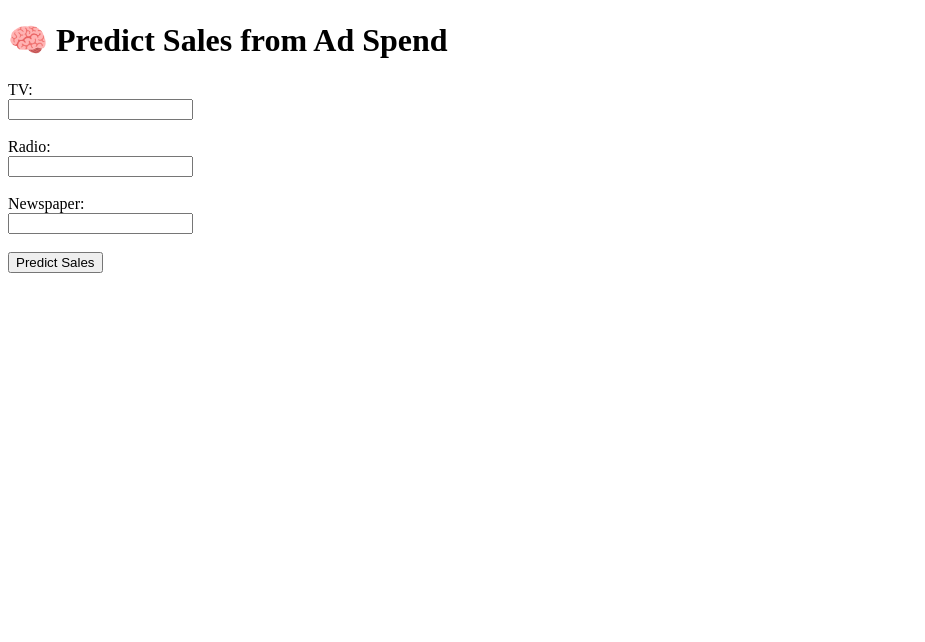
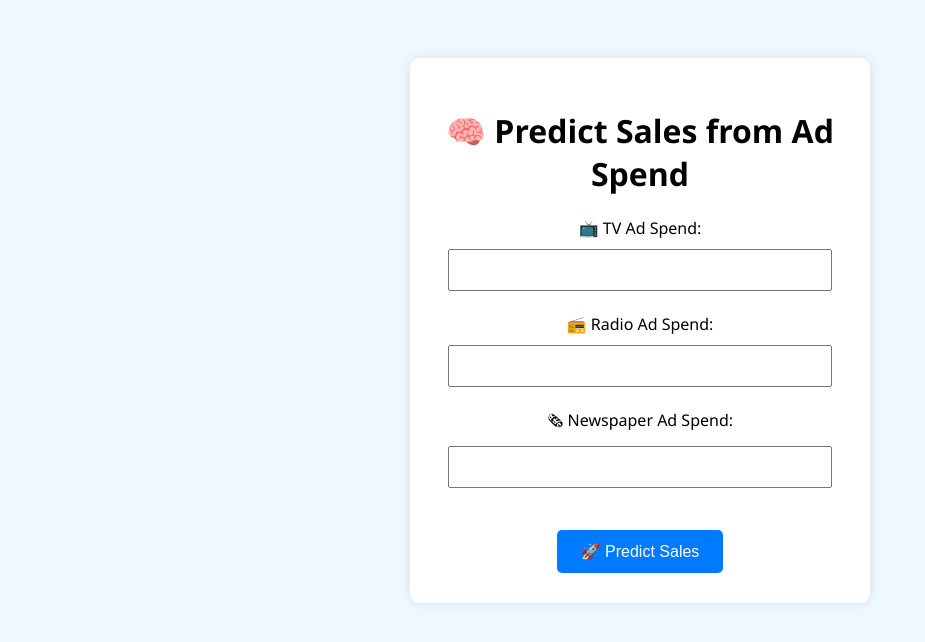
Before and after one commit to ajaychaudhary2/Sales-Prediction, a Flask app: page / in a window 1280 px wide. Shown: the top 642 px of the page, without its empty margins (0-925 px from the left). Run offline with Flask 3, Linux system fonts and the light colour scheme; parts of the project's set-up code (start-up, migrations or seed data) failed here and were passed over.

Commit message:
Final chnge in code

```diff
--- a/app.py
+++ b/app.py
@@ -1,11 +1,9 @@
-# app.py
-
 from flask import Flask, request, render_template
 import pickle
 
 app = Flask(__name__)
 
-# Load model
+# Load the model
 model = pickle.load(open("models/model.pkl", "rb"))
 
 @app.route("/")
@@ -18,8 +16,24 @@ def predict():
         tv = float(request.form["tv"])
         radio = float(request.form["radio"])
         news = float(request.form["news"])
-        prediction = model.predict([[tv, radio, news]])[0]
-        return f"<h2>📈 Predicted Sales: {prediction:.2f} units</h2><br><a href='/'>🔙 Back</a>"
+
+        # Coefficients
+        coef = model.coef_
+        intercept = model.intercept_
+
+        tv_contrib = coef[0] * tv
+        radio_contrib = coef[1] * radio
+        news_contrib = coef[2] * news
+        total = tv_contrib + radio_contrib + news_contrib + intercept
+
+        return render_template(
+            "result.html",
+            tv=tv, radio=radio, news=news,
+            tv_contrib=tv_contrib,
+            radio_contrib=radio_contrib,
+            news_contrib=news_contrib,
+            total=total
+        )
     except Exception as e:
         return f"<h2>Error: {e}</h2>"
 
--- a/templates/index.html
+++ b/templates/index.html
@@ -2,20 +2,54 @@
 <html>
 <head>
     <title>Sales Predictor</title>
+    <style>
+        body {
+            font-family: 'Segoe UI', sans-serif;
+            background-color: #f0f8ff;
+            text-align: center;
+            padding-top: 50px;
+        }
+        .box {
+            background-color: #fff;
+            padding: 30px;
+            margin: auto;
+            width: 400px;
+            border-radius: 10px;
+            box-shadow: 0px 0px 12px rgba(0,0,0,0.1);
+        }
+        input[type="number"] {
+            width: 90%;
+            padding: 10px;
+            margin-top: 10px;
+            font-size: 16px;
+        }
+        input[type="submit"] {
+            margin-top: 20px;
+            padding: 12px 24px;
+            background-color: #007bff;
+            color: white;
+            border: none;
+            font-size: 16px;
+            border-radius: 5px;
+            cursor: pointer;
+        }
+    </style>
 </head>
 <body>
+    <div class="box">
         <h1>🧠 Predict Sales from Ad Spend</h1>
         <form method="POST" action="/predict">
-        <label>TV:</label><br>
+            <label>📺 TV Ad Spend:</label><br>
             <input type="number" step="any" name="tv" required><br><br>
 
-        <label>Radio:</label><br>
+            <label>📻 Radio Ad Spend:</label><br>
             <input type="number" step="any" name="radio" required><br><br>
 
-        <label>Newspaper:</label><br>
+            <label>🗞 Newspaper Ad Spend:</label><br>
             <input type="number" step="any" name="news" required><br><br>
 
-        <input type="submit" value="Predict Sales">
+            <input type="submit" value="🚀 Predict Sales">
         </form>
+    </div>
 </body>
 </html>
```
Also changed, not shown: templates/result.html (added, +46 -0 lines). Lines whose indentation alone changed are shown as unchanged.
